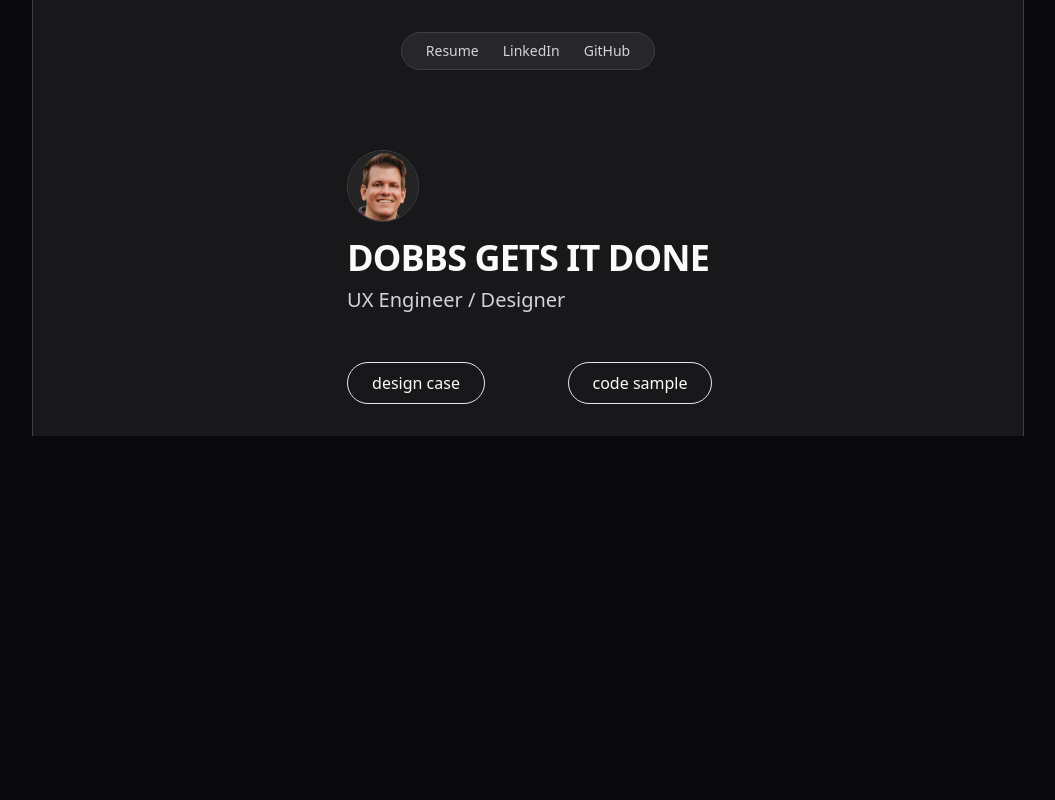
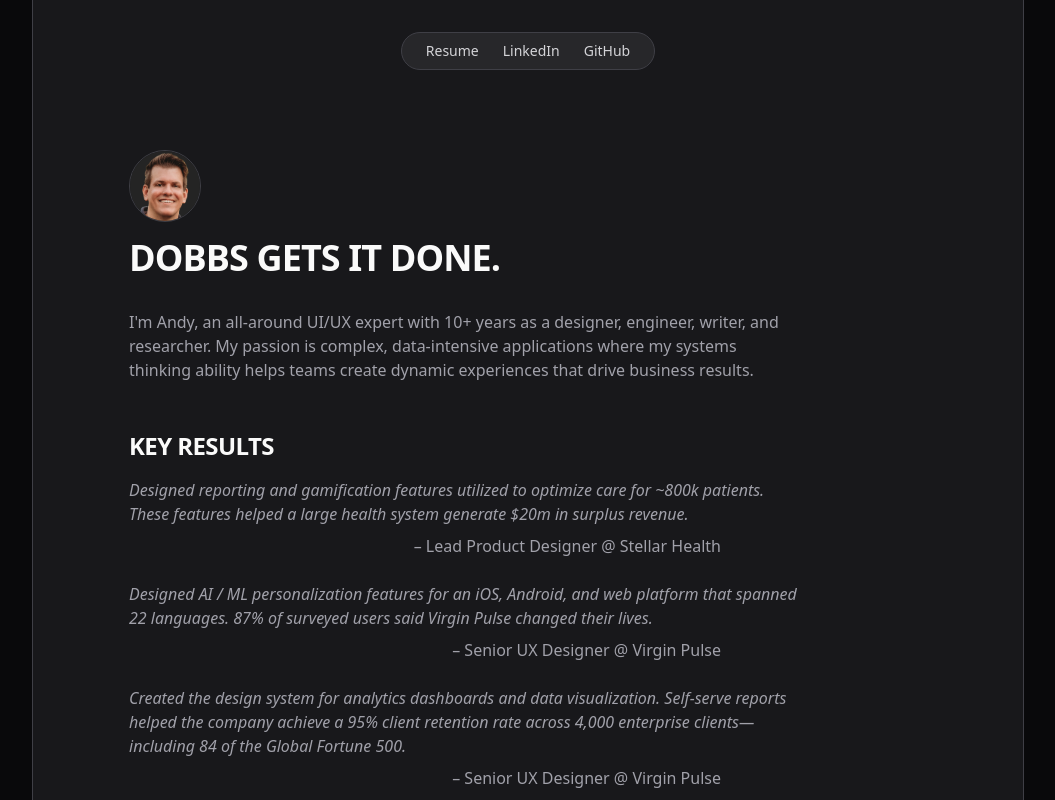
Before and after one commit to adobbs/portfolio, a Next.js app: page / in a window 1280 px wide. Shown: the top 800 px of the page, without its empty margins (112-1167 px from the left). Built offline with nearby package versions, Linux system fonts and the light colour scheme.

Commit message:
Update homepage content

```diff
--- a/app/page.tsx
+++ b/app/page.tsx
@@ -27,7 +27,7 @@ export default function Home() {
               href="https://github.com/adobbs" target="_blank">GitHub</a>
           </nav>
 
-          <div className="flex flex-col">
+          <div className="flex flex-col self-start ml-24 max-w-2xl">
             <Image
               className="rounded-full border border-zinc-700 mb-4"
               src="/headshot.png"
@@ -37,21 +37,25 @@ export default function Home() {
               priority
               unoptimized
             />
-            <h1 className="text-2xl md:text-4xl font-bold tracking-tight uppercase mb-1 md:mb-2">Dobbs Gets it Done</h1>
-            <h2 className="text-zinc-300 text-base md:text-xl font-light mb-12">UX Engineer / Designer</h2>
+            <h1 className="text-2xl md:text-4xl font-bold tracking-tight uppercase mb-4 md:mb-8">Dobbs gets it done.</h1>
+            <p className="text-zinc-400 text-base">I'm Andy, an all-around UI/UX expert with 10+ years as a designer, engineer, writer, and researcher. My passion is complex, data-intensive applications where my systems thinking ability helps teams create dynamic experiences that drive business results.</p>
           </div>
-
-          <div className="flex flex-row items-center">
-            <div className="flex flex-col items-center w-40 sm:w-48 md:w-56">
-              <Link href="/design-case-study">
-                <button className="hover:text-[#aaff80] hover:border-[#aaff80] py-2 px-6 border rounded-full">design case</button>
-              </Link>
-            </div>
-            <div className="flex flex-col items-center w-40 sm:w-48 md:w-56">
-              <Link href="https://github.com/adobbs/winq-demo" target="_blank">
-                <button className="hover:text-[#aaff80] hover:border-[#aaff80] py-2 px-6 border rounded-full">code sample</button>
-              </Link>
-            </div>
+          <div className="flex flex-col self-start ml-24 mt-12 max-w-2xl">
+            <h2 className="text-xl md:text-2xl font-semibold tracking-tight uppercase mb-2 md:mb-4">Key Results</h2>
+            <p className="text-zinc-400 text-base italic mb-2">Designed reporting and gamification features utilized to optimize care for ~800k patients.
+              These features helped a large health system generate $20m in surplus revenue.</p>
+            <p className="text-zinc-400 text-base self-end mr-20 mb-2">&ndash; Lead Product Designer @ Stellar Health</p>
+            <p className="text-zinc-400 text-base italic mt-4 mb-2">Designed AI / ML personalization features for an iOS, Android, and web platform that
+              spanned 22 languages. 87% of surveyed users said Virgin Pulse changed their lives.</p>
+            <p className="text-zinc-400 text-base self-end mr-20 mb-2">&ndash; Senior UX Designer @ Virgin Pulse</p>
+            <p className="text-zinc-400 text-base italic mt-4 mb-2">Created the design system for analytics dashboards and data visualization. Self-serve
+              reports helped the company achieve a 95% client retention rate across 4,000 enterprise clients—including 84 of the Global Fortune 500.</p>
+            <p className="text-zinc-400 text-base self-end mr-20">&ndash; Senior UX Designer @ Virgin Pulse</p>
+          </div>
+          <div className="flex flex-col self-start ml-24 mt-12 max-w-2xl">
+            <h2 className="text-xl md:text-2xl font-semibold tracking-tight uppercase mb-2 md:mb-4">Work Samples</h2>
+            <p className="text-zinc-400 text-base mb-4">My personalization design <Link href="/design-case-study" className="underline underline-offset-2 hover:text-[#aaff80]">case study</Link> provides a window into my process. Code samples are on <a href="https://github.com/adobbs" target="_blank" className="underline underline-offset-2 hover:text-[#aaff80]">GitHub</a>. Data visualization and analytics dashboard samples are available upon request.</p>
+            <p className="text-zinc-400 text-base">Thank you!</p>
           </div>
         </div>
       </div>
```
